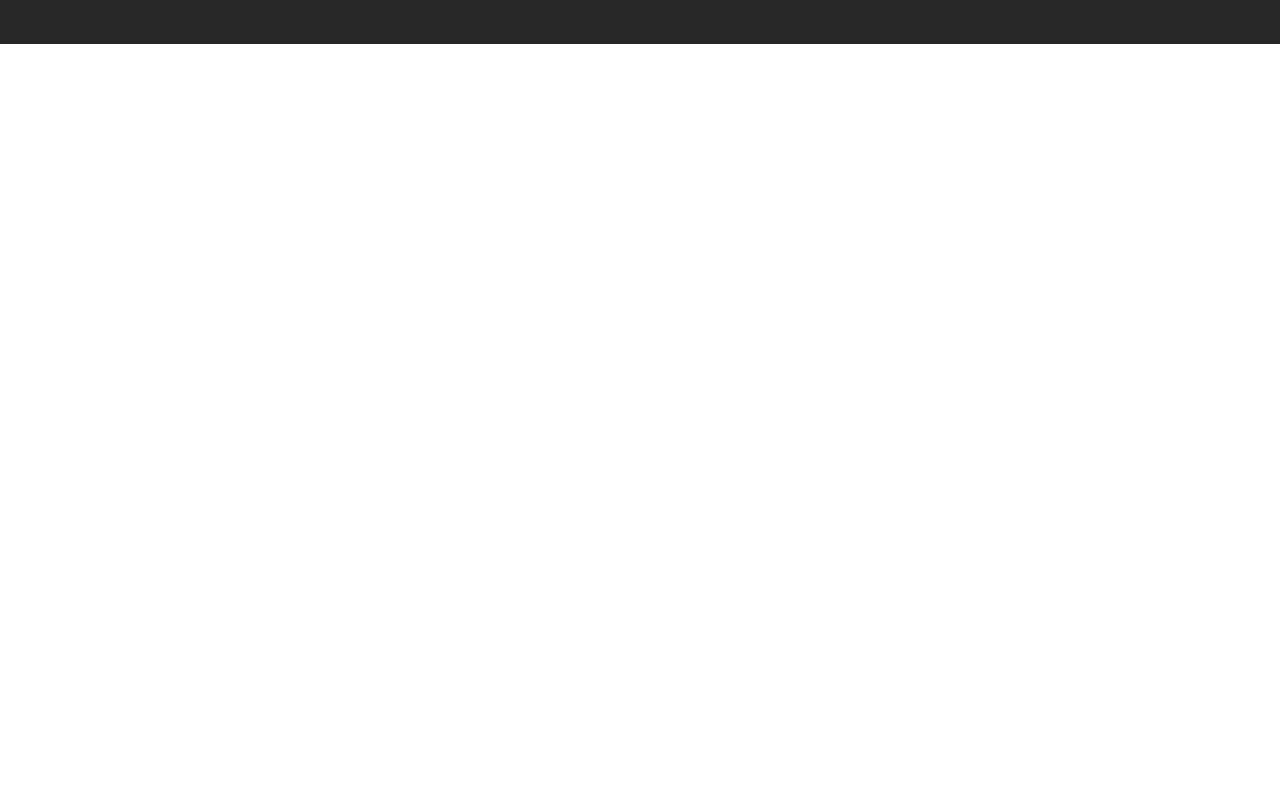
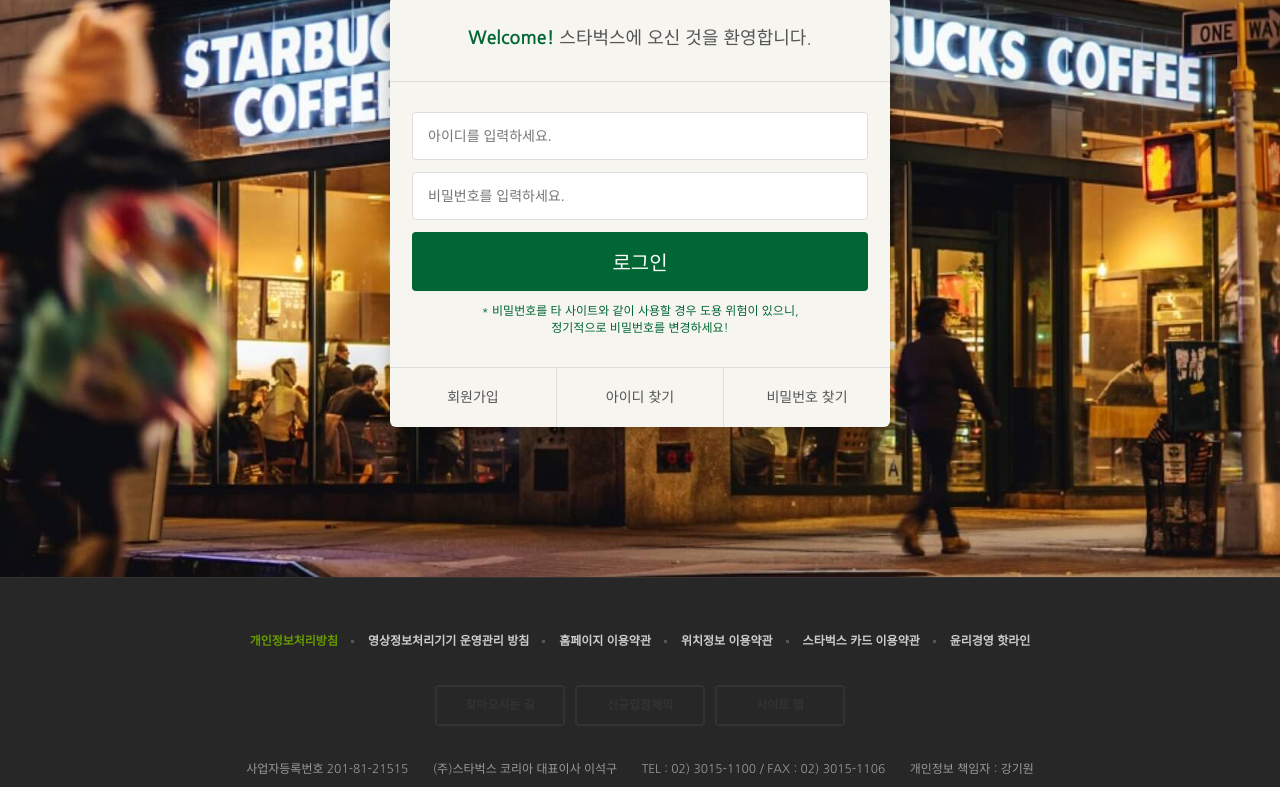
Before and after one commit to nabepa/starbucks-vanilla-app, a plain HTML site: page signin/index.html in a window 1280 px wide. Shown: the part 290-1077 px from the top of the page. Before the commit the page ends 800 px from the top, so only its background shows below. Drawn offline with nearby package versions, Linux system fonts and the light colour scheme.

Commit message:
add sign-in page

```diff
--- /dev/null
+++ b/css/signin.css
@@ -0,0 +1,78 @@
+.signin {
+  margin-top: 120px;
+  padding: 100px 0 150px;
+  background-image: url("../images/signin_bg.jpg");
+  background-repeat: no-repeat;
+  background-position: center;
+  background-attachment: fixed;
+  background-size: cover;
+}
+.signin h1 {
+  color: #fff;
+  font-size: 30px;
+  font-weight: 700;
+  text-align: center;
+  margin-bottom: 24px;
+}
+.signin__card {
+  width: 500px;
+  margin: 0 auto;
+  border-radius: 6px;
+  background-color: #F6F5F0;
+  box-shadow: 2px 2px 20px rgba(0, 0, 0, .3);
+  color: #555;
+}
+.signin__card h2 {
+  padding: 30px;
+  font-size: 18px;
+  text-align: center;
+  border-bottom: 1px solid #ddd;
+}
+.signin__card h2 strong {
+  font-weight: 700;
+  color: #006633;
+}
+.signin__card form {
+  padding: 30px 22px;
+}
+.signin__card form input {
+  width: 100%;
+  margin-bottom: 12px;
+  padding: 15px;
+  border: 1px solid #ddd;
+  border-radius: 4px;
+  outline: none;
+  box-sizing: border-box;
+  font-size: 14px;
+}
+.signin__card form [type="submit"]{
+  background-color: #006633;
+  border: none;
+  color: #fff;
+  font-size: 20px;
+  cursor: pointer;
+}
+.signin__card form p {
+  font-size: 12px;
+  color: #006633;
+  text-align: center;
+}
+.signin__card .actions {
+  display: flex;
+  border-top: 1px solid #ddd;
+}
+.signin__card .actions a {
+  flex-grow: 1;
+  flex-basis: 0;
+  text-align: center;
+  padding: 20px;
+  color: #555;
+  font-size: 14px;
+  border-right: 1px solid #ddd;
+}
+.signin__card .actions a:last-child {
+  border-right: none;
+}
+.signin__card .actions a:hover {
+  text-decoration: underline;
+}
--- a/signin/index.html
+++ b/signin/index.html
@@ -27,6 +27,7 @@
   <link href="https://fonts.googleapis.com/css2?family=Nanum+Gothic:wght@400;700&display=swap" rel="stylesheet">
   <link href="https://fonts.googleapis.com/icon?family=Material+Icons" rel="stylesheet">
   <link rel="stylesheet" href="../css/common.css" />
+  <link rel="stylesheet" href="../css/signin.css" />
 
   <script defer src="../js/common.js"></script>
 </head>
@@ -362,6 +363,28 @@
     </div>
   </header>
 
+  <!-- SIGNIN -->
+  <section class="signin">
+    <h1>로그인</h1>
+    <div class="signin__card">
+      <h2><strong>Welcome!</strong> 스타벅스에 오신 것을 환영합니다.</h2>
+      <form>
+        <input type="text" placeholder="아이디를 입력하세요." />
+        <input type="password" placeholder="비밀번호를 입력하세요." />
+        <input type="submit" value="로그인" />
+        <p>
+          * 비밀번호를 타 사이트와 같이 사용할 경우 도용 위험이 있으니, <br />
+          정기적으로 비밀번호를 변경하세요!
+        </p>
+      </form>
+      <div class="actions">
+        <a href="javascript:void(0)">회원가입</a>
+        <a href="javascript:void(0)">아이디 찾기</a>
+        <a href="javascript:void(0)">비밀번호 찾기</a>
+      </div>
+    </div>
+  </section>
+
   <!-- FOTTER -->
   <footer>
     <div class="inner">
```
